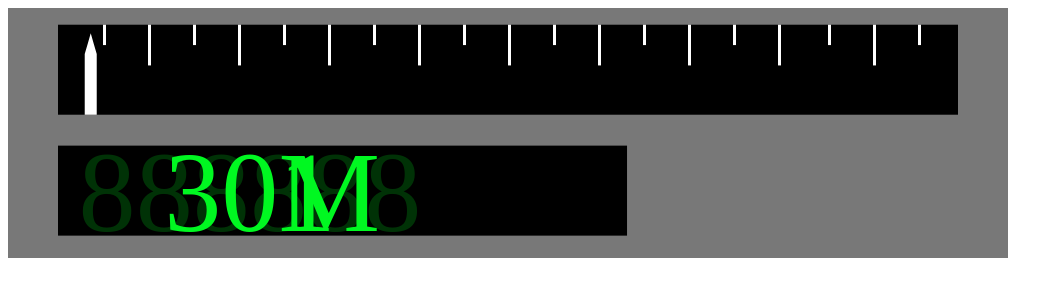
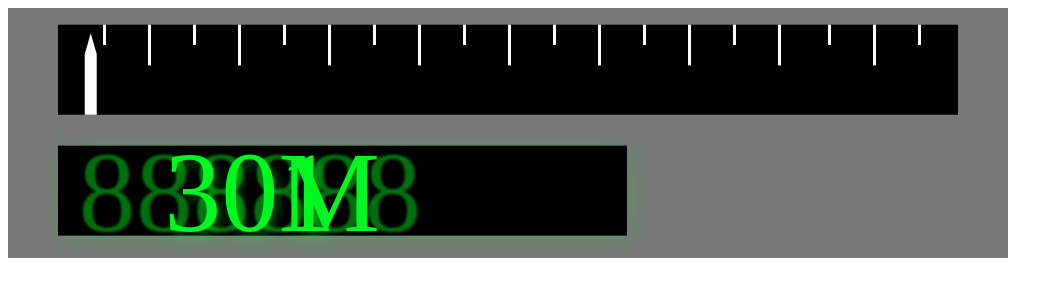
Before and after one commit to Emilurenius/Ratatoskr-Livestream, a plain HTML site: page launchStreamHud/hudElements/altimeter/altimeter.html in a window 1280 px wide. Shown: the whole page, without its empty margins (0-1063 px from the left). Drawn offline with Linux system fonts and the light colour scheme.

Commit message:
Shading fixes

```diff
--- a/launchStreamHud/hudElements/altimeter/altimeter.html
+++ b/launchStreamHud/hudElements/altimeter/altimeter.html
@@ -26,23 +26,182 @@
      labelstyle="default"
      showgrid="true"
      showguides="true"
-       inkscape:zoom="1.1269988"
-       inkscape:cx="413.04392"
-       inkscape:cy="201.41991"
+     inkscape:zoom="1.593817"
+     inkscape:cx="465.86277"
+     inkscape:cy="191.99193"
      inkscape:window-width="1920"
      inkscape:window-height="1011"
      inkscape:window-x="0"
      inkscape:window-y="0"
      inkscape:window-maximized="1"
-       inkscape:current-layer="g234" />
+     inkscape:current-layer="layer1" />
   <defs
      id="defs1">
-      <rect
-         x="454.74762"
-         y="272.40491"
-         width="0.88731241"
-         height="15.527967"
-         id="rect396" />
+    <filter
+       inkscape:collect="always"
+       style="color-interpolation-filters:sRGB"
+       id="filter1"
+       x="-0.0072188693"
+       y="-0.035535562"
+       width="1.0144377"
+       height="1.0710711">
+      <feGaussianBlur
+         inkscape:collect="always"
+         stdDeviation="0.31340433"
+         id="feGaussianBlur1" />
+    </filter>
+    <filter
+       style="color-interpolation-filters:sRGB;"
+       inkscape:label="Drop Shadow"
+       id="filter70"
+       x="-0.016242456"
+       y="-0.079955014"
+       width="1.0420823"
+       height="1.2071541">
+      <feFlood
+         result="flood"
+         in="SourceGraphic"
+         flood-opacity="0.38"
+         flood-color="rgb(0,248,33)"
+         id="feFlood69" />
+      <feGaussianBlur
+         result="blur"
+         in="SourceGraphic"
+         stdDeviation="0.70515975"
+         id="feGaussianBlur69" />
+      <feOffset
+         result="offset"
+         in="blur"
+         dx="1.000000"
+         dy="1.000000"
+         id="feOffset69" />
+      <feComposite
+         result="comp1"
+         operator="in"
+         in="flood"
+         in2="offset"
+         id="feComposite69" />
+      <feComposite
+         result="comp2"
+         operator="over"
+         in="SourceGraphic"
+         in2="comp1"
+         id="feComposite70" />
+    </filter>
+    <filter
+       style="color-interpolation-filters:sRGB;"
+       inkscape:label="Drop Shadow"
+       id="filter72"
+       x="-0.054558941"
+       y="-0.41574808"
+       width="1.1157599"
+       height="1.9154841">
+      <feFlood
+         result="flood"
+         in="SourceGraphic"
+         flood-opacity="0.20000000000000001"
+         flood-color="rgb(0,248,33)"
+         id="feFlood70" />
+      <feGaussianBlur
+         result="blur"
+         in="SourceGraphic"
+         stdDeviation="3.4225847"
+         id="feGaussianBlur70" />
+      <feOffset
+         result="offset"
+         in="blur"
+         dx="1.000000"
+         dy="1.000000"
+         id="feOffset70" />
+      <feComposite
+         result="comp1"
+         operator="in"
+         in="flood"
+         in2="offset"
+         id="feComposite71" />
+      <feComposite
+         result="comp2"
+         operator="over"
+         in="SourceGraphic"
+         in2="comp1"
+         id="feComposite72" />
+    </filter>
+    <filter
+       style="color-interpolation-filters:sRGB;"
+       inkscape:label="Drop Shadow"
+       id="filter74"
+       x="-0.028875477"
+       y="-0.14214225"
+       width="1.0673483"
+       height="1.3315285">
+      <feFlood
+         result="flood"
+         in="SourceGraphic"
+         flood-opacity="0.38"
+         flood-color="rgb(0,248,33)"
+         id="feFlood72" />
+      <feGaussianBlur
+         result="blur"
+         in="SourceGraphic"
+         stdDeviation="1.2536173"
+         id="feGaussianBlur72" />
+      <feOffset
+         result="offset"
+         in="blur"
+         dx="1.000000"
+         dy="1.000000"
+         id="feOffset72" />
+      <feComposite
+         result="comp1"
+         operator="in"
+         in="flood"
+         in2="offset"
+         id="feComposite73" />
+      <feComposite
+         result="comp2"
+         operator="over"
+         in="SourceGraphic"
+         in2="comp1"
+         id="feComposite74" />
+    </filter>
+    <filter
+       style="color-interpolation-filters:sRGB;"
+       inkscape:label="Drop Shadow"
+       id="filter76"
+       x="-1.0181354e-05"
+       y="-6.9214191e-05"
+       width="1.0071796"
+       height="1.0488079">
+      <feFlood
+         result="flood"
+         in="SourceGraphic"
+         flood-opacity="0.20000000000000001"
+         flood-color="rgb(0,248,33)"
+         id="feFlood74" />
+      <feGaussianBlur
+         result="blur"
+         in="SourceGraphic"
+         stdDeviation="0.00059255275"
+         id="feGaussianBlur74" />
+      <feOffset
+         result="offset"
+         in="blur"
+         dx="1.000000"
+         dy="1.000000"
+         id="feOffset74" />
+      <feComposite
+         result="comp1"
+         operator="in"
+         in="flood"
+         in2="offset"
+         id="feComposite75" />
+      <feComposite
+         result="comp2"
+         operator="over"
+         in="SourceGraphic"
+         in2="comp1"
+         id="feComposite76" />
+    </filter>
   </defs>
   <g
      inkscape:label="Layer 1"
@@ -245,7 +404,8 @@
     </g>
     <g
        id="g234"
-         transform="matrix(3.7795274,0,0,3.7795274,5.3774757e-6,-272.76502)">
+       transform="matrix(3.7795274,0,0,3.7795274,5.3774757e-6,-272.76502)"
+       style="filter:url(#filter72)">
       <rect
          style="fill:#000000;fill-opacity:1;stroke-width:0.161817"
          id="rect5-3"
@@ -261,13 +421,13 @@
          id="altiText-4">       M</text>
       <text
          xml:space="preserve"
-           style="font-style:normal;font-variant:normal;font-weight:normal;font-stretch:normal;font-size:30.2297px;font-family:'alarm clock';-inkscape-font-specification:'alarm clock, Normal';font-variant-ligatures:normal;font-variant-caps:normal;font-variant-numeric:normal;font-variant-east-asian:normal;writing-mode:lr-tb;direction:ltr;display:inline;opacity:0.2;fill:#00f821;fill-opacity:1;stroke-width:1.2815"
+         style="font-style:normal;font-variant:normal;font-weight:normal;font-stretch:normal;font-size:30.2297px;font-family:'alarm clock';-inkscape-font-specification:'alarm clock, Normal';font-variant-ligatures:normal;font-variant-caps:normal;font-variant-numeric:normal;font-variant-east-asian:normal;writing-mode:lr-tb;direction:ltr;display:inline;opacity:0.45;fill:#00f821;fill-opacity:1;stroke-width:1.2815;filter:url(#filter1)"
          x="18.667751"
          y="131.07416"
          id="altiText-9">888888</text>
       <text
          xml:space="preserve"
-           style="font-style:normal;font-variant:normal;font-weight:normal;font-stretch:normal;font-size:30.2297px;font-family:'alarm clock';-inkscape-font-specification:'alarm clock, Normal';font-variant-ligatures:normal;font-variant-caps:normal;font-variant-numeric:normal;font-variant-east-asian:normal;writing-mode:lr-tb;direction:ltr;display:inline;fill:#00f821;fill-opacity:1;stroke-width:1.2815"
+         style="font-style:normal;font-variant:normal;font-weight:normal;font-stretch:normal;font-size:30.2297px;font-family:'alarm clock';-inkscape-font-specification:'alarm clock, Normal';font-variant-ligatures:normal;font-variant-caps:normal;font-variant-numeric:normal;font-variant-east-asian:normal;writing-mode:lr-tb;direction:ltr;display:inline;mix-blend-mode:normal;fill:#00f821;fill-opacity:1;stroke-width:1.2815;filter:url(#filter74)"
          x="18.667751"
          y="131.07416"
          id="altiText">888888</text>
```
Also changed, not shown: launchStreamHud/hudElements/altimeter/altimeter.svg. Lines whose indentation alone changed are shown as unchanged.
